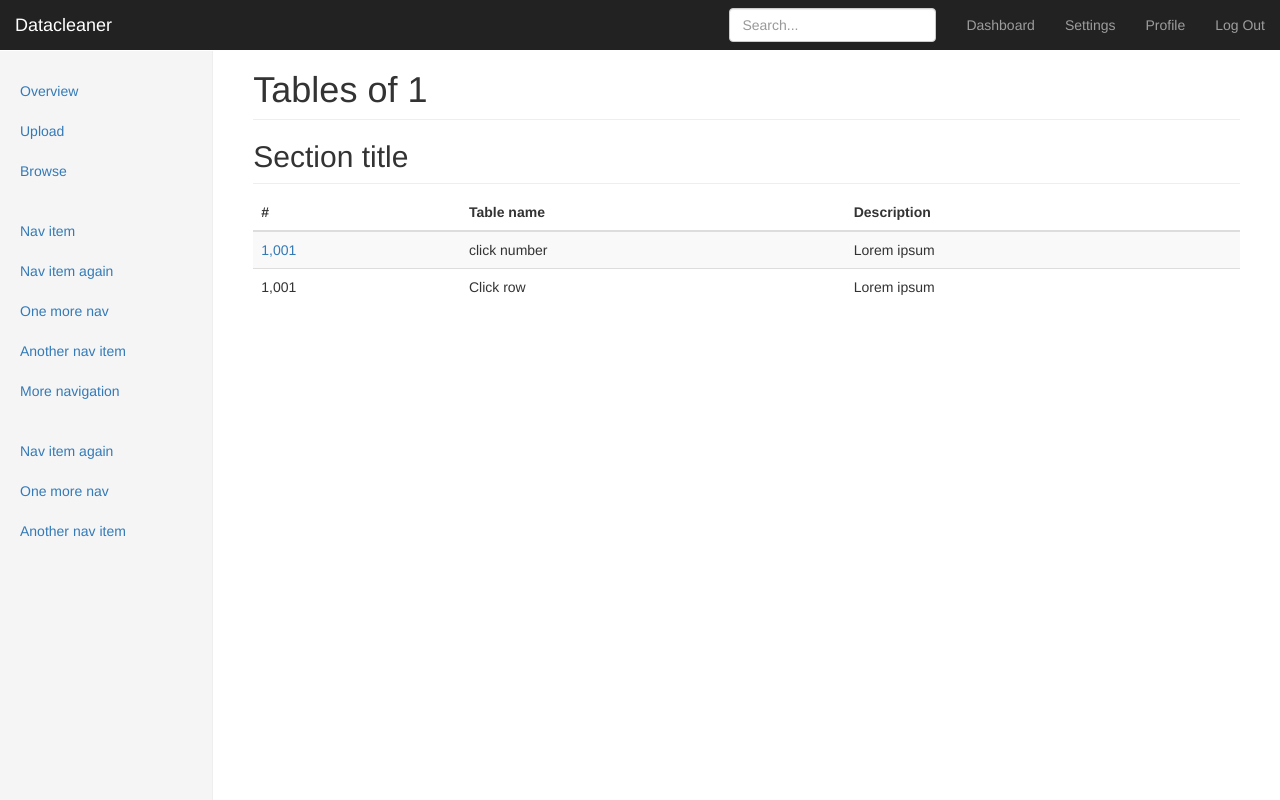
After one commit to svissers/datacleaner, a Flask app: page /browse/ in a window 1280 px wide. The commit adds this page. Run offline with Flask 2, Linux system fonts and the light colour scheme; a user stored in the database is signed in; some libraries are stand-ins or nearby versions.

Commit message:
working on displaying tables

```diff
--- a/src/app.py
+++ b/src/app.py
@@ -110,6 +110,8 @@ def upload():
     # if form.csvfile.data:
     if form.validate_on_submit():
         csvfile = request.files['csvfile']
+        print form.csvfile.data.filename
+        # form.validate_csv(form.csvfile)
         #loads csv into pandas
         csv = pd.read_csv(csvfile)
         #saves pandas dataframe to sql
@@ -119,6 +121,19 @@ def upload():
         # filename = secure_filename(form.csvfile.data.filename)
         # file.save(os.path.join(UPLOAD_PATH, filename))
     return render_template('upload.html', form=form)
+
+@app.route('/browse/<int:table>')
+@app.route('/browse/')
+@login_required
+def browse(table=None):
+    if table == None:
+        #get the tables associated with this user
+        tables = []
+        return render_template("display_tables.html", tables=tables)
+    else:
+        #render the table requested
+        table = {}
+        return render_template("render_table.html", table=table)
 
 
 @app.route('/logout')
--- /dev/null
+++ b/src/templates/display_tables.html
@@ -0,0 +1,47 @@
+{% extends "bootstrap/base.html" %}
+
+{% block title %}
+Dashboard
+{% endblock %}
+
+{% block styles %}
+{{super()}}
+<link rel="stylesheet" href="{{url_for('.static', filename='dashboard.css')}}">
+{% endblock %}
+
+{% block content %}
+{% include 'navbar_top.html' %}
+
+    <div class="container-fluid">
+      <div class="row">
+          {% include 'navbar_side.html' %}
+        <div class="col-sm-9 col-sm-offset-3 col-md-10 col-md-offset-2 main">
+          <h1 class="page-header">Tables of {{ current_user.id }}</h1>
+          <h2 class="sub-header">Section title</h2>
+          <div class="table-responsive">
+            <table class="table table-striped">
+              <thead>
+                <tr>
+                  <th>#</th>
+                  <th>Table name</th>
+                  <th>Description</th>
+                </tr>
+              </thead>
+              <tbody>
+                  <tr>
+                    <td><a href="{{url_for('browse', table='1001')}}">1,001</a></td>
+                    <td>click number</td>
+                    <td>Lorem ipsum</td>
+                  </tr>
+                  <tr onclick="location.href='{{url_for('browse', table='1001')}}'">
+                    <td>1,001</td>
+                    <td>Click row</td>
+                    <td>Lorem ipsum</td>
+                  </tr>
+              </tbody>
+            </table>
+          </div>
+        </div>
+      </div>
+    </div>
+{% endblock %}
--- a/src/templates/navbar_side.html
+++ b/src/templates/navbar_side.html
@@ -2,6 +2,7 @@
   <ul class="nav nav-sidebar">
     <li><a href="{{ url_for('dashboard') }}">Overview <span class="sr-only"></span></a></li>
     <li><a href="{{ url_for('upload') }}">Upload</a></li>
+    <li><a href="{{ url_for('browse') }}">Browse</a></li>
 <!--
     <li><a href="#">Analytics</a></li>
     <li><a href="#">Export</a></li>
```
Also changed, not shown: src/forms.py (+5 -5 lines), src/templates/render_table.html (added, +40 -0 lines).
